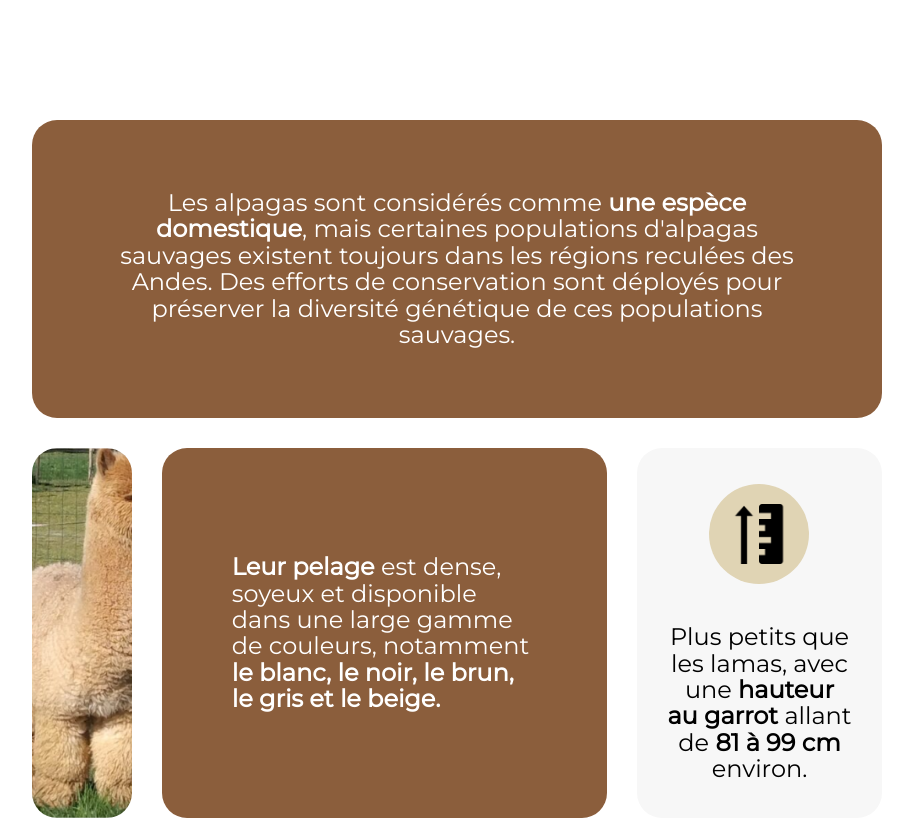
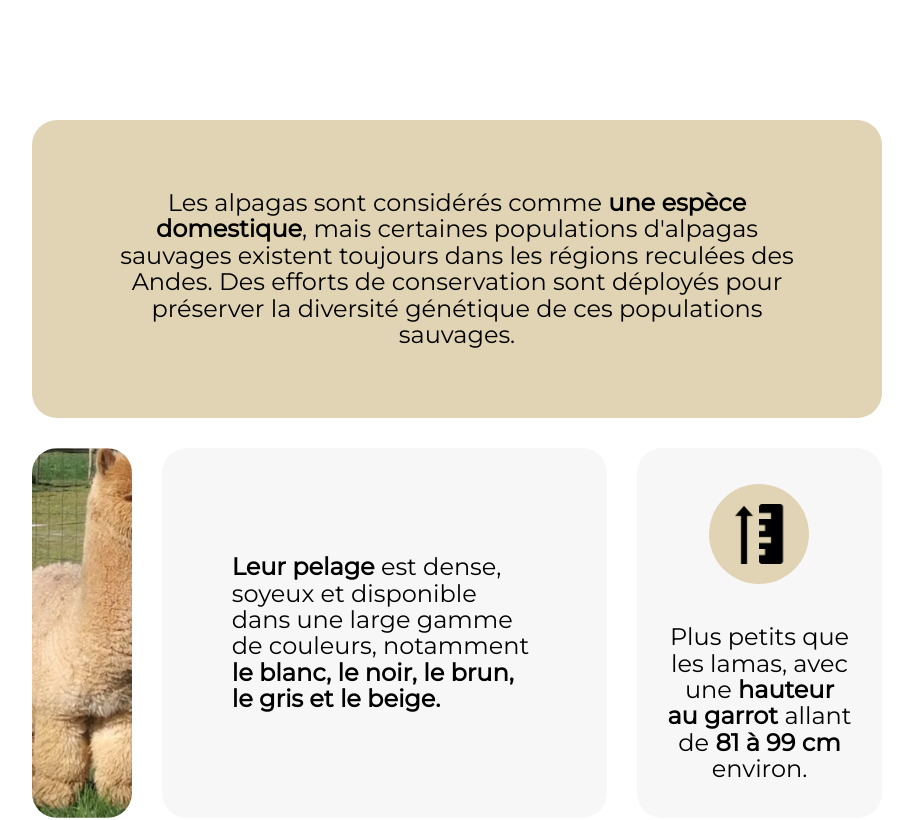
Before and after one commit to julien382/Alpaga, a React (Create React App) app: page / in a window 1280 px wide. Shown: the part 740-1560 px from the top of the page, without its empty margins (183-1096 px from the left). Built offline with nearby package versions, Linux system fonts and the light colour scheme; a web font is replaced by a local one.

Commit message:
change colo

```diff
--- a/src/pages/Alpaga/Alpaga.scss
+++ b/src/pages/Alpaga/Alpaga.scss
@@ -8,11 +8,10 @@
 .part2_mainText{
     display: flex;
     text-align: center;
-    color: white;
     font-size: $primary-font-size;
     padding: 70px;
     border-radius: 25px;
-    background-color: $secondary-color;
+    background-color: $primary-color;
     margin: 15px;
 }
 
@@ -24,11 +23,10 @@
 .part2_paragraphe1{
     display: flex;
     align-items: center;
-    color: white;
     font-size: $primary-font-size;
     padding: 70px;
     border-radius: 25px;
-    background-color: $secondary-color;
+    background-color: $tertiary-color;
     margin: 15px;
 }
 
```
